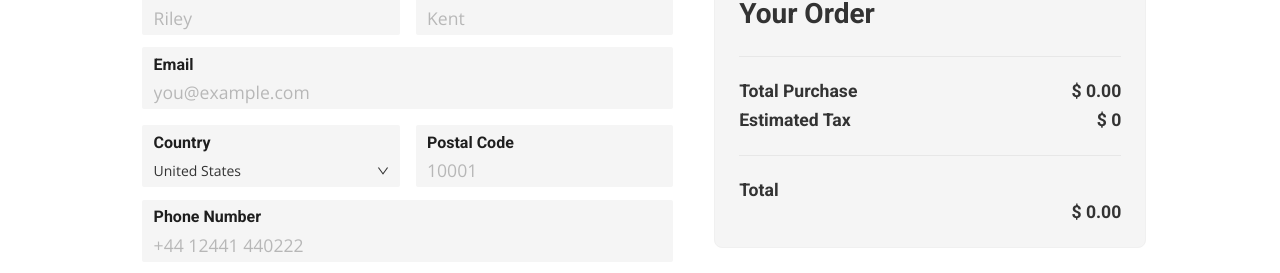
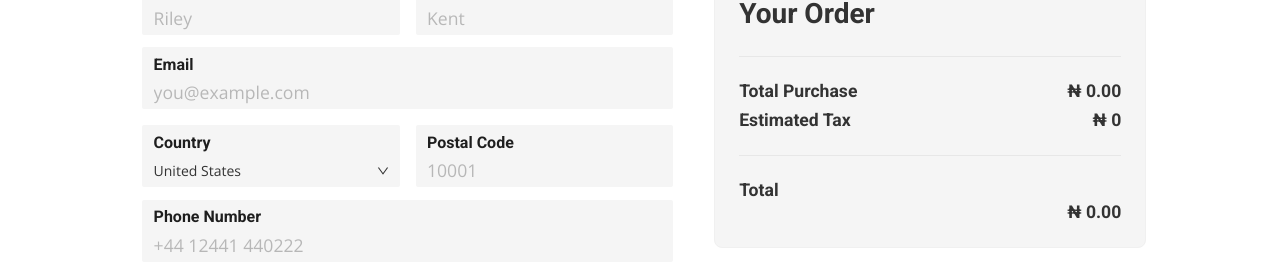
Before and after one commit to GreyyDaze/hng-frontend-stage2, a React (Vite) app: page /check-out in a window 1280 px wide. Shown: the part 385-658 px from the top of the page. Built offline with nearby package versions, Linux system fonts and the light colour scheme; a web font is replaced by a local one.

Commit message:
changed currency

```diff
--- a/src/App/pages/checkout.jsx
+++ b/src/App/pages/checkout.jsx
@@ -387,16 +387,18 @@ const Checkout = () => {
               <div className="price-details">
                 <div className="price-row">
                   <Title>Total Purchase</Title>
-                  <Title>$ {totalPrice.toFixed(2)}</Title>
+                  <Title>₦ {priceFormatter.format(totalPrice)}</Title>
                 </div>
                 <div className="price-row">
                   <Title>Estimated Tax</Title>
-                  <Title>$ 0</Title>
+                  <Title>₦ 0</Title>
                 </div>
                 <Divider />
                 <div className="total">
                   <Title className="title-total">Total</Title>
-                  <Title className="">$ {totalPrice.toFixed(2)}</Title>
+                  <Title className="">
+                    ₦ {priceFormatter.format(totalPrice)}
+                  </Title>
                 </div>
               </div>
             </Card>
--- a/src/App/pages/productDetail.jsx
+++ b/src/App/pages/productDetail.jsx
@@ -36,6 +36,13 @@ const ProductDetail = () => {
       type: "success",
     });
   };
+
+  const priceFormatter = new Intl.NumberFormat("en-NG", {
+    style: "currency",
+    currency: "NGN",
+    minimumFractionDigits: 2,
+    maximumFractionDigits: 2,
+  });
 
   useEffect(() => {
     const fetchProduct = async () => {
@@ -95,7 +102,7 @@ const ProductDetail = () => {
               </Title>
               <div className="price-section">
                 <Text className="current-price">
-                  ₦ {product && product.current_price}
+                  {product && priceFormatter.format(product.current_price)}
                 </Text>
               </div>
               <Paragraph className="product-description">
```
